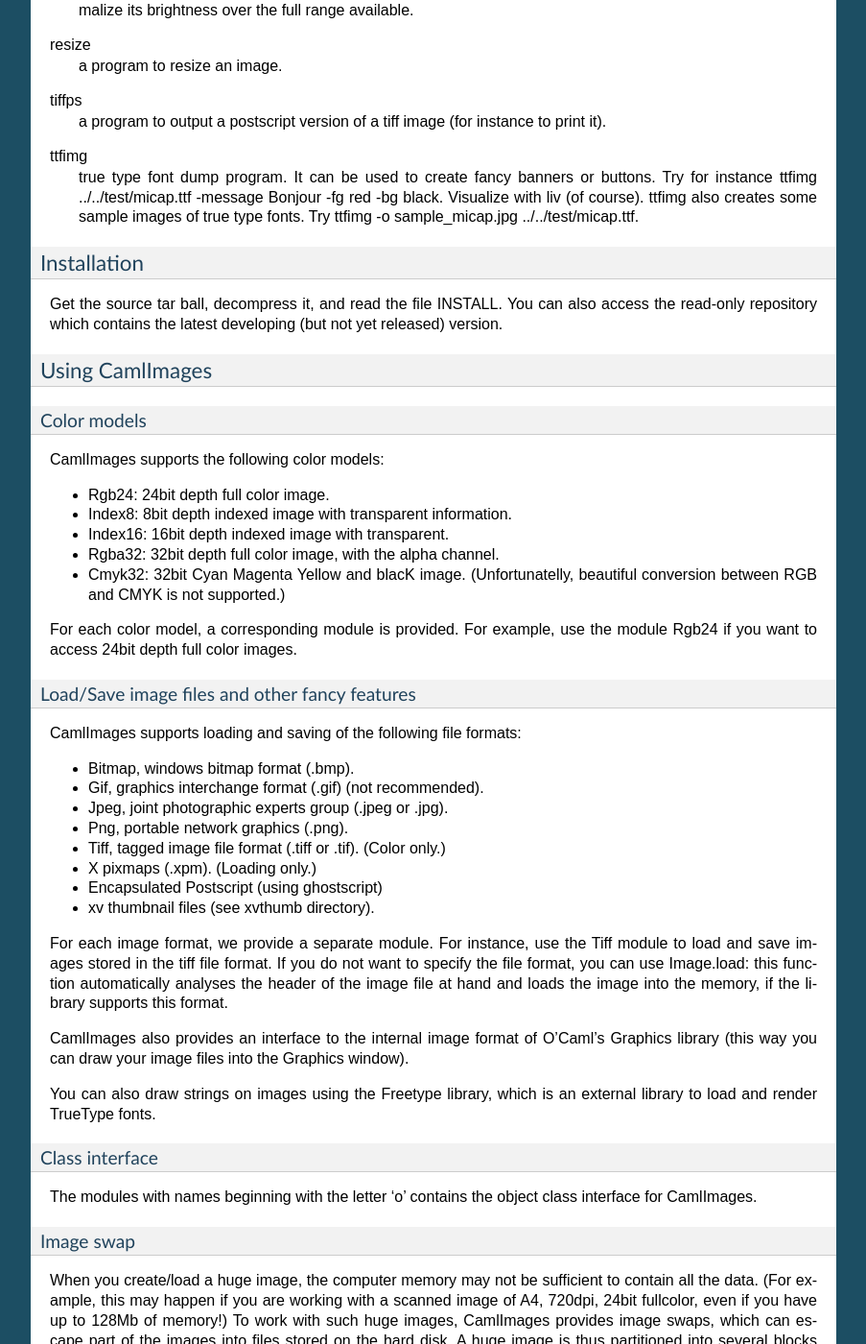
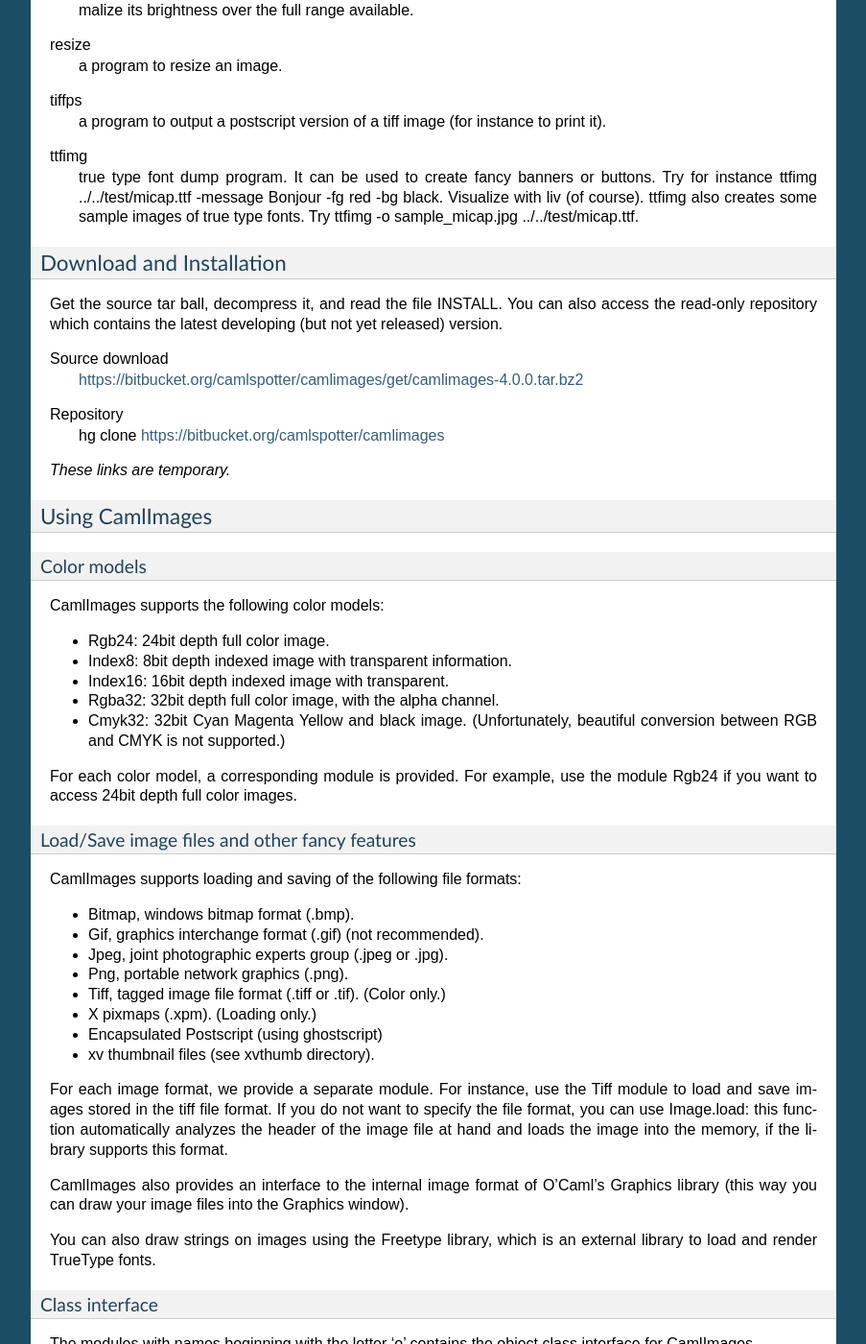
Before and after one commit to jrk/camlimages, a Sphinx documentation site: the page built from doc/sphinx/index.rst, in a window 1280 px wide and 1400 px high, scrolled down 845 px. Shown: the whole window at 96% size, without its empty margins (198-1101 px from the left). Built offline with Sphinx 7.4.7, drawn with Linux system fonts in a browser that asks for light colours; some of the changed text lies outside the part shown.

Commit message:
document update
--HG--
branch : 4.0.0

```diff
--- a/doc/sphinx/index.rst
+++ b/doc/sphinx/index.rst
@@ -37,7 +37,7 @@ liv
 monochrome
     converts a color image to monochrome.
 normalize
-    normalizes the colormap of an image. This program anlyzes the colormap information of the image to normalize its brightness over the full range available.
+    normalizes the colormap of an image. This program analyzes the colormap information of the image to normalize its brightness over the full range available.
 resize
     a program to resize an image.
 tiffps
@@ -46,11 +46,19 @@ ttfimg
     true type font dump program. It can be used to create fancy banners or buttons.
     Try for instance ttfimg ../../test/micap.ttf -message Bonjour -fg red -bg black. Visualize with liv (of course). ttfimg also creates some sample images of true type fonts. Try ttfimg -o sample_micap.jpg ../../test/micap.ttf.
 
-Installation
------------------
+Download and Installation
+--------------------------
 
 Get the source tar ball, decompress it, and read the file INSTALL.
 You can also access the read-only repository which contains the latest developing (but not yet released) version.
+
+Source download
+    https://bitbucket.org/camlspotter/camlimages/get/camlimages-4.0.0.tar.bz2
+
+Repository
+    hg clone https://bitbucket.org/camlspotter/camlimages
+
+*These links are temporary.*
 
 Using CamlImages
 -------------------
@@ -64,7 +72,7 @@ CamlImages supports the following color models:
 * Index8: 8bit depth indexed image with transparent information.
 * Index16: 16bit depth indexed image with transparent.
 * Rgba32: 32bit depth full color image, with the alpha channel.
-* Cmyk32: 32bit Cyan Magenta Yellow and blacK image. (Unfortunatelly, beautiful conversion between RGB and CMYK is not supported.)
+* Cmyk32: 32bit Cyan Magenta Yellow and black image. (Unfortunately, beautiful conversion between RGB and CMYK is not supported.)
 
 For each color model, a corresponding module is provided. For example, use the module Rgb24 if you want to access 24bit depth full color images.
 
@@ -83,7 +91,7 @@ CamlImages supports loading and saving of the following file formats:
 * xv thumbnail files (see xvthumb directory).
 
 For each image format, we provide a separate module. For instance, use the Tiff module to load and save images stored in the tiff file format.
-If you do not want to specify the file format, you can use Image.load: this function automatically analyses the header of the image file at hand and loads the image into the memory, if the library supports this format.
+If you do not want to specify the file format, you can use Image.load: this function automatically analyzes the header of the image file at hand and loads the image into the memory, if the library supports this format.
 
 CamlImages also provides an interface to the internal image format of O'Caml's Graphics library (this way you can draw your image files into the Graphics window).
 
```
Also changed, not shown: other parts of doc/sphinx/index.rst (+1 -1 lines).
